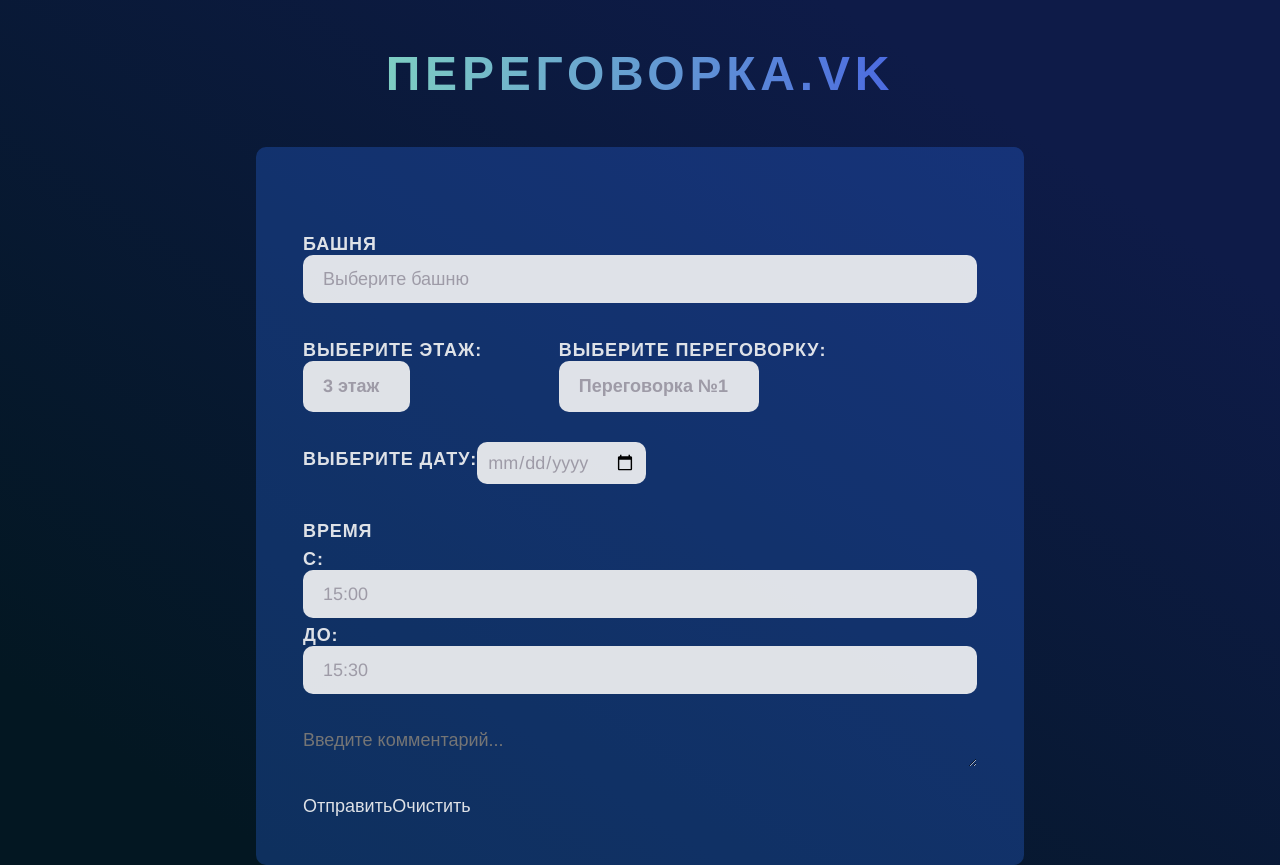
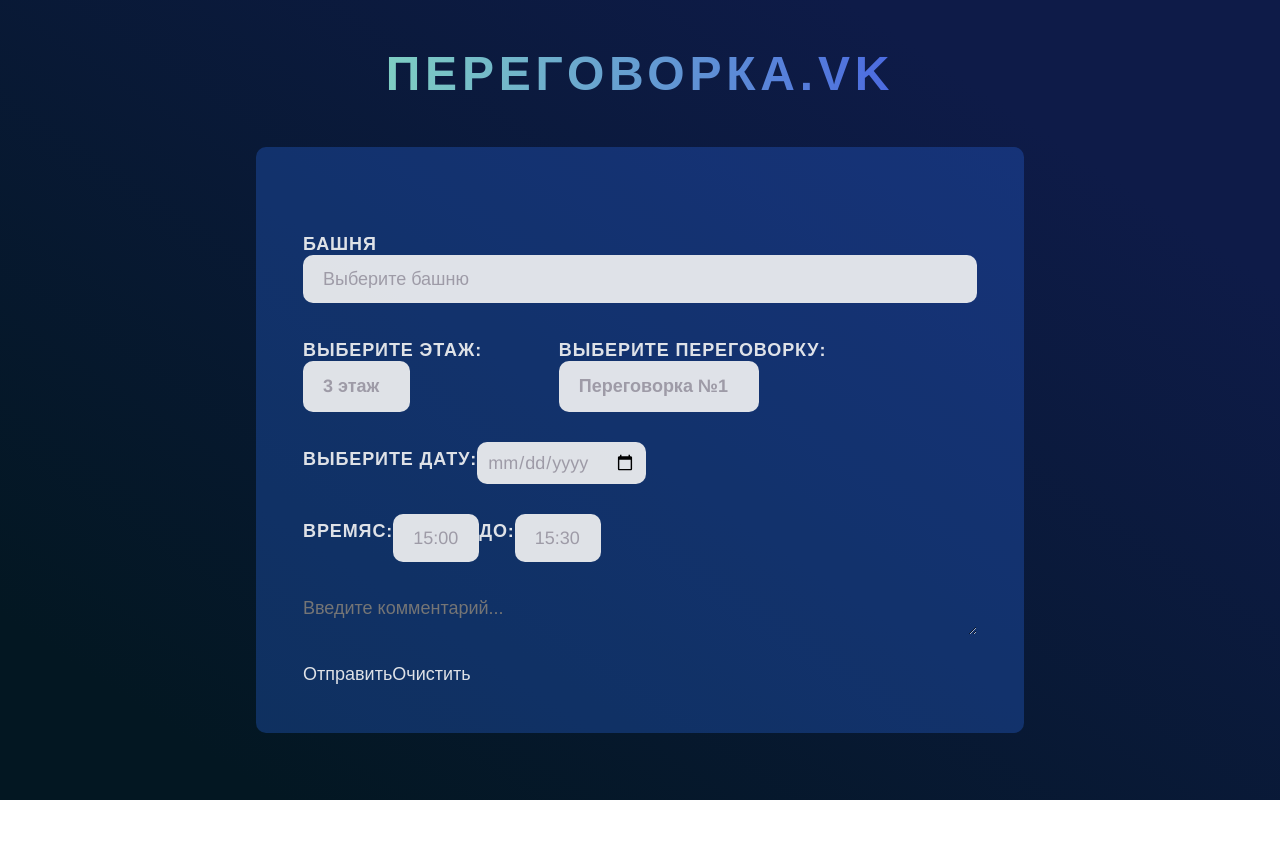
Before and after one commit to Rastre13/meeting-room-form, a React (Create React App) app: page / in a window 1280 px wide. After the commit the page ends 800 px from the top, so only its background shows below. Built offline with nearby package versions, Linux system fonts and the light colour scheme.

Commit message:
refactor: added tags

```diff
--- a/src/components/TimeSelect.jsx
+++ b/src/components/TimeSelect.jsx
@@ -55,7 +55,7 @@
     };
 
     return (
-        <div className="form-item">
+        <div className="form-item inline">
             <label htmlFor="start-time">Время</label>
             <label htmlFor="start-time">с:</label>
             <select
```
